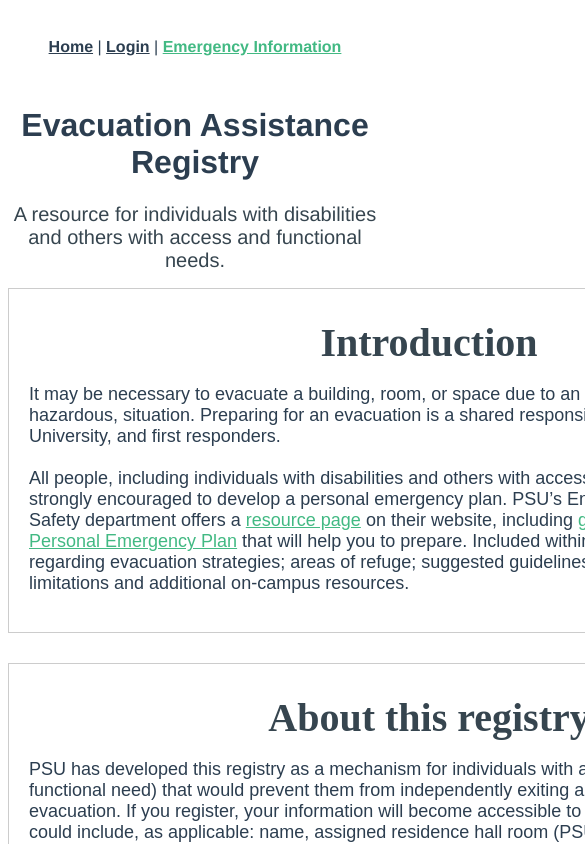
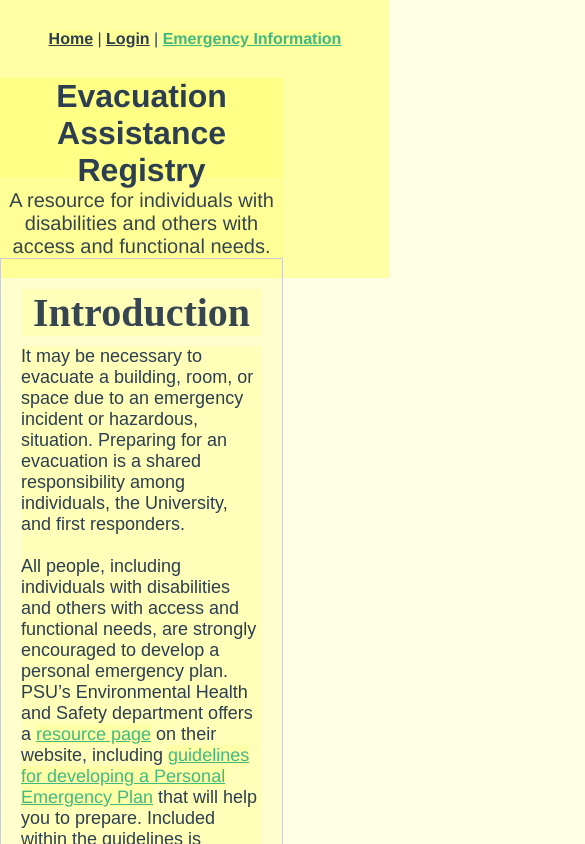
Before and after one commit to psu-oit-capstone/emp-front-end, a Vue app: page /emergency-information in a window 390 px wide. Shown: the top 844 px of the page, 585 px wide, since content can reach past the window. Built offline with nearby package versions, Linux system fonts and the light colour scheme.

Commit message:
Added css-grid & media queries.

```diff
--- a/src/styles/styles.css
+++ b/src/styles/styles.css
@@ -3,7 +3,77 @@
   can be accessed throughout the app.
 */
 
+#emergency-information {
+  display: grid;
+}
+
+/*****************************
+Site-wide Media Queried Styles
+*****************************/
+/* Large desktop */
+@media (min-width: 980px) {
+  #emergency-information {
+    grid-template-columns: auto [left-gutter] 500px [right-gutter] auto;
+    grid-template-rows: 100px [top-gutter] auto [bottom-gutter] 100px;
+  }
+  * {background-color: rgba(255,0,0,0.1);}
+}
+
+/* Portrait tablet to landscape and desktop */
+@media (min-width: 768px) and (max-width: 979px) {
+  #emergency-information {
+    grid-template-columns: auto [left-gutter] 500px [right-gutter] auto;
+    grid-template-rows: 100px [top-gutter] auto [bottom-gutter] 100px;
+  }
+  * {background-color: rgba(0,0,255,0.1);}
+}
+
+/* Landscape phone to portrait tablet */
+@media (min-width: 481px) and (max-width: 767px) {
+  #emergency-information {
+    grid-template-columns: auto [left-gutter] 500px [right-gutter] auto;
+    grid-template-rows: 100px [top-gutter] auto [bottom-gutter] 100px;
+  }
+  * {background-color: rgba(0,255,0,0.1);}
+}
+
+/* Landscape phones and down */
+@media (max-width: 480px) {
+  #emergency-information {
+    grid-template-columns: auto [left-gutter] 500px [right-gutter] auto;
+    grid-template-rows: 100px [top-gutter] auto [bottom-gutter] 100px;
+  }
+  * {background-color: rgba(255,255,0,0.1);}
+}
+
+
+* {
+  margin: 0;
+
+  font-family: 'Avenir', Helvetica, Arial, sans-serif;
+}
+
+.main-content {
+  grid-column-start: left-gutter;
+  grid-column-end: right-gutter;
+}
+
+h1 {
+  font-size: 2em;
+  font-weight: bold;
+}
+
+.subtitle {
+  font-weight: normal;
+  font-size: 20px;
+  color: #36454f;
+}
+
+.title-box {
+  margin-top: 30px;
+  margin-bottom: 30px;
+}
+
 .boxed {
   border: 1px solid #CCCCCC;
-  width: 800px;
 }
```
